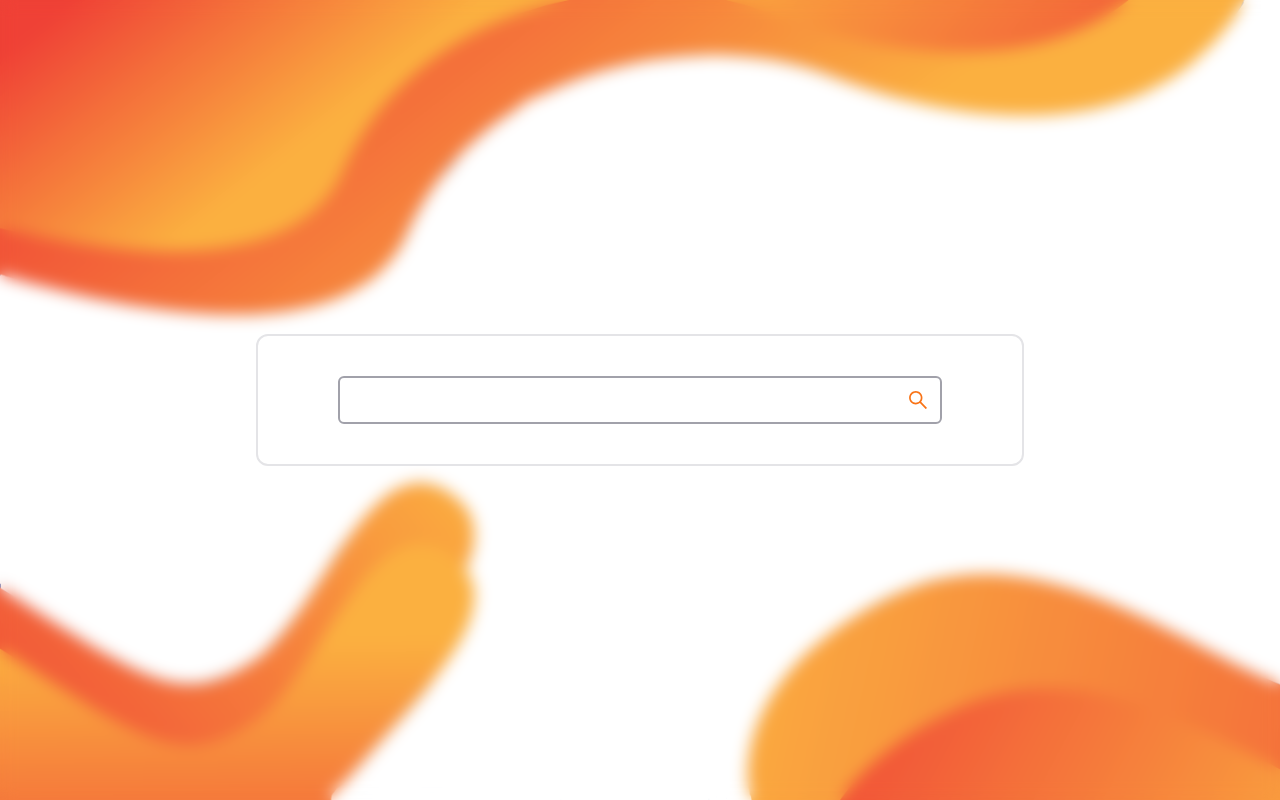
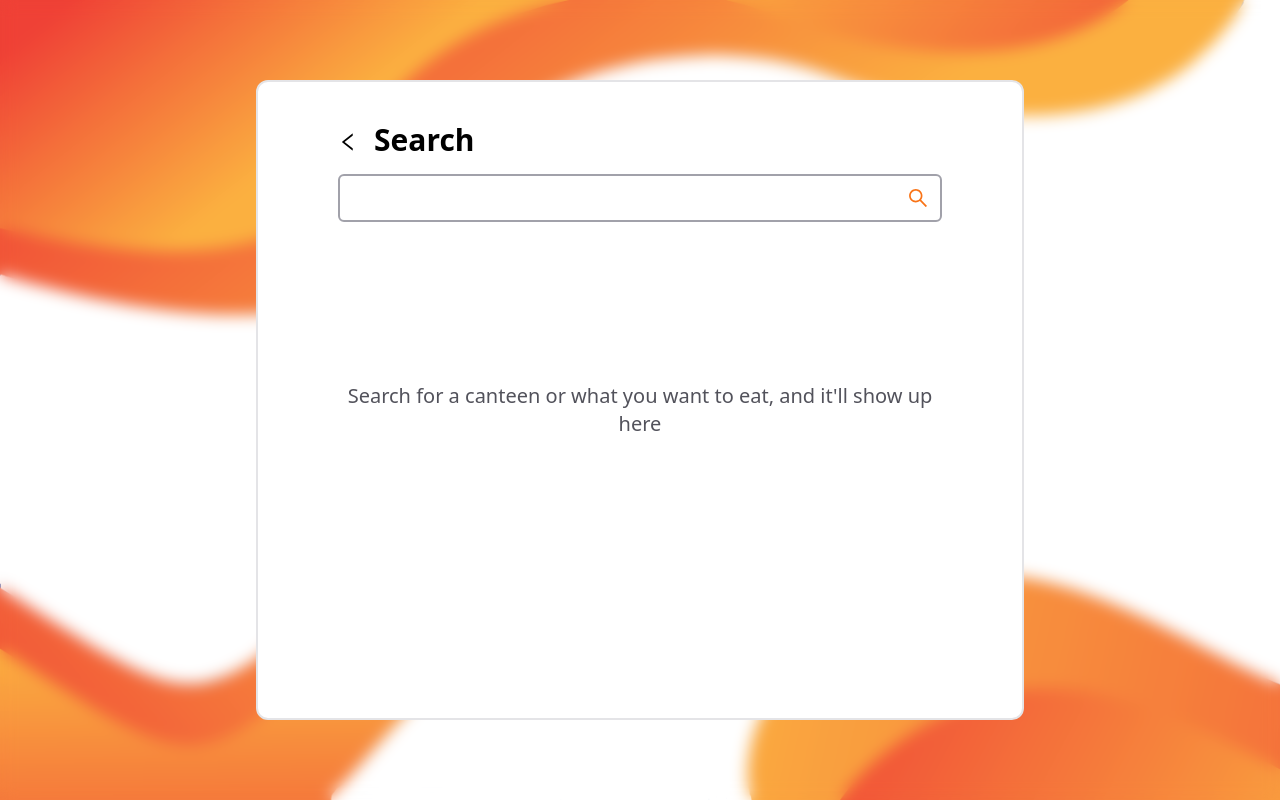
Before and after one commit to skadewdl3/broke-foodie, a Vue app: page /search in a window 1280 px wide. Built offline with nearby package versions, Linux system fonts and the light colour scheme.

Commit message:
Improved search UI

```diff
--- a/package.json
+++ b/package.json
@@ -14,6 +14,7 @@
     "fastest-levenshtein": "^1.0.16",
     "stylus": "^0.59.0",
     "stylus-loader": "^7.1.0",
+    "vite-plugin-string-replace": "^1.1.0",
     "vue": "^3.2.45",
     "vue-router": "^4.1.6",
     "vuex": "^4.1.0"
--- /dev/null
+++ b/src/components/LoadingSpinner.vue
@@ -0,0 +1,49 @@
+<script setup></script>
+
+<template>
+  <div class="lds-ring">
+    <div></div>
+    <div></div>
+    <div></div>
+    <div></div>
+  </div>
+</template>
+
+<style scoped>
+.lds-ring {
+  display: inline-block;
+  position: relative;
+  width: 80px;
+  height: 80px;
+}
+.lds-ring div {
+  box-sizing: border-box;
+  display: block;
+  position: absolute;
+  width: 64px;
+  height: 64px;
+  margin: 8px;
+  border: 8px solid  rgb(249 115 22);
+  border-radius: 50%;
+  animation: lds-ring 1.2s cubic-bezier(0.5, 0, 0.5, 1) infinite;
+  border-color:  rgb(249 115 22) transparent transparent transparent;
+}
+.lds-ring div:nth-child(1) {
+  animation-delay: -0.45s;
+}
+.lds-ring div:nth-child(2) {
+  animation-delay: -0.3s;
+}
+.lds-ring div:nth-child(3) {
+  animation-delay: -0.15s;
+}
+@keyframes lds-ring {
+  0% {
+    transform: rotate(0deg);
+  }
+  100% {
+    transform: rotate(360deg);
+  }
+}
+
+</style>
--- a/src/main.js
+++ b/src/main.js
@@ -11,12 +11,23 @@ import './style.css'
 const store = createStore({
   state () {
     return {
-      searchText: ''
+      searchText: '',
+      canteens: [],
+      searching: false
     }
   },
   mutations: {
     updateSearchText (state, text) {
       state.searchText = text
+    },
+
+    updateCanteens (state, c) {
+      state.canteens = c
+    },
+
+
+    setSearching (state, s) {
+      state.searching = s
     }
   }
 })
--- a/src/pages/Home.vue
+++ b/src/pages/Home.vue
@@ -1,46 +1,74 @@
 <script setup>
-import { ref } from 'vue';
+import { ref } from "vue";
 import { useRouter } from "vue-router";
 import { useStore } from "vuex";
-import { SearchOutlined } from '@ant-design/icons-vue';
+import { SearchOutlined } from "@ant-design/icons-vue";
 
 const router = useRouter();
 const store = useStore();
 let hovered = ref(false);
 let focused = ref(false);
-let searchText = ref('')
-const props = defineProps(['updateSearchText'])
+let searchText = ref("");
+const props = defineProps(["updateSearchText"]);
 
 const search = () => {
-  store.commit('updateSearchText', searchText)
-  router.push({ name: "Search" })
-}
+  const url = "%BASE_URL%";
+  console.log("using: ", url);
+  store.commit("updateSearchText", searchText);
+  store.commit('setSearching', true)
+  router.push({ name: "Search" });
+};
 
 const setHovered = (val) => {
-  if (focused.value) return
-  hovered.value = val
-}
+  if (focused.value) return;
+  hovered.value = val;
+};
 
 const setFocused = (val) => {
   if (val) {
     focused.value = true;
     hovered.value = true;
-  }
-  else {
+  } else {
     focused.value = false;
     hovered.value = false;
   }
-}
-
+};
 </script>
 
 <template>
-  <div class="home w-screen h-screen grid place-content-center">
+  <div class="home w-screen h-screen grid place-content-center relative">
+    <div class="logo text-3xl absolute top-0 left-0 p-4">
+      <span class="font-bold">Broke</span>
+      <span class="italic text-white">foodie</span>
+    </div>
     <div class="cta-container">
-      <h1 class="text-5xl">Find healthy Canteens, <span class="text-orange-500 italic">fast.</span></h1>
-      <div class="search-container relative flex mt-10" @focusin="setFocused(true)" @focusout="setFocused(false)" @mouseover="setHovered(true)" @mouseout="setHovered(false)">
-        <input type="text" v-model="searchText" class="search-input rounded-md px-4 py-2 text-lg w-full border-2 border-solid" placeholder="What do you want to eat?" :class="{'border-orange-500': hovered, 'border-zinc-400': !hovered}"/>
-        <button @click="search" class="search-button absolute top-1/2 right-0 w-12 px-2.5 py-2.5 text-xl grid cursor-pointer" :class="{' bg-orange-500  border-orange-500 text-white py-3.5 rounded-none rounded-r-lg': hovered, ' text-orange-500 text-xl': !hovered, '': focused}">
+      <h1 class="text-5xl">
+        Find healthy Canteens, <span class="text-orange-500 italic">fast.</span>
+      </h1>
+      <div
+        class="search-container relative flex mt-10"
+        @focusin="setFocused(true)"
+        @focusout="setFocused(false)"
+        @mouseover="setHovered(true)"
+        @mouseout="setHovered(false)"
+      >
+        <input
+          type="text"
+          v-model="searchText"
+          class="search-input rounded-md px-4 py-2 text-lg w-full border-2 border-solid"
+          placeholder="What do you want to eat?"
+          :class="{ 'border-orange-500': hovered, 'border-zinc-400': !hovered }"
+        />
+        <button
+          @click="search"
+          class="search-button absolute top-1/2 right-0 w-12 px-2.5 py-2.5 text-xl grid cursor-pointer"
+          :class="{
+            ' bg-orange-500  border-orange-500 text-white py-3.5 rounded-none rounded-r-lg':
+              hovered,
+            ' text-orange-500 text-xl': !hovered,
+            '': focused,
+          }"
+        >
           <SearchOutlined />
         </button>
       </div>
--- a/src/pages/Search.vue
+++ b/src/pages/Search.vue
@@ -1,62 +1,142 @@
 <script setup>
-import { ref, watchEffect, onMounted } from 'vue'
+import { ref, watchEffect, onMounted, computed } from 'vue'
 import { useStore } from 'vuex'
-import axios from 'axios';
-import { SearchOutlined } from '@ant-design/icons-vue';
+import { useRouter } from 'vue-router'
+import axios from 'axios'
+import {
+  SearchOutlined,
+  RightOutlined,
+  LeftOutlined,
+} from '@ant-design/icons-vue'
+import LoadingSpinner from './../components/LoadingSpinner.vue'
 
 const store = useStore()
+const router = useRouter()
 const searchText = ref(store.state.searchText)
-let hovered = ref(false);
-let focused = ref(false);
+const canteens = ref([])
+const searching = computed(() => store.state.searching)
+let hovered = ref(false)
+let focused = ref(false)
 onMounted(async () => {
-  console.log('Hello World')
-  console.log(searchText.value)
-  if (!searchText.value) return;
-  const {data} = await axios.get(`http://localhost:5000/search-canteens/${searchText.value}`)
-  console.log(data)
+  if (!searchText.value) return
+  store.commit('setSearching', true)
+  const { data } = await axios.get(
+    `%BASE_URL%/search-canteens/${searchText.value}`
+  )
+  store.commit('setSearching', false);
+  store.commit('updateCanteens', data)
+  canteens.value = data.searchResults
 })
 
-const setHovered = (val) => {
+const setHovered = val => {
   if (focused.value) return
   hovered.value = val
 }
 
 const search = async () => {
-  const {data} = await axios.get(`http://localhost:5000/search-canteens/${searchText.value}`)
-  console.log(data)
+  const { data } = await axios.get(
+    `%BASE_URL%/search-canteens/${searchText.value}`
+  )
+  store.commit('setSearching', false)
+  store.commit('updateCanteens', data)
+  canteens.value = data.searchResults
 }
 
-const setFocused = (val) => {
+const setFocused = val => {
   if (val) {
-    focused.value = true;
-    hovered.value = true;
+    focused.value = true
+    hovered.value = true
+  } else {
+    focused.value = false
+    hovered.value = false
   }
-  else {
-    focused.value = false;
-    hovered.value = false;
-  }
+}
+
+const goHome = () => {
+  router.push({ name: 'Home' })
 }
 </script>
 
 <template>
-  <div class="search relative w-screen h-screen flex items-center justify-center">
-    <div class="search-content bg-white w-3/5 py-10 px-20 rounded-xl border-solid border-2 border-zinc-200">
-      <div class="search-container relative flex" @focusin="setFocused(true)" @focusout="setFocused(false)" @mouseover="setHovered(true)" @mouseout="setHovered(false)">
-        <input type="text" v-model="searchText" class="search-input rounded-md px-4 py-2 text-lg w-full border-2 border-solid" :placeholder="searchText" :class="{'border-orange-500': hovered, 'border-zinc-400': !hovered}"/>
-        <button @click="search" class="search-button absolute top-1/2 right-0 w-12 px-2.5 py-2.5 text-xl grid cursor-pointer" :class="{' bg-orange-500  border-orange-500 text-white py-3.5 rounded-none rounded-r-lg': hovered, ' text-orange-500 text-xl': !hovered, '': focused}">
+  <div
+    class="search relative w-screen h-screen flex items-center justify-center"
+  >
+    <div
+      class="search-content bg-white w-3/5 min-h-[80%] py-10 px-20 rounded-xl border-solid border-2 border-zinc-200"
+    >
+      <div class="flex items-center cursor-pointer" @click="goHome">
+        <LeftOutlined class="text-xl" />
+        <h2 class="text-3xl ml-4 font-bold text-black">Search</h2>
+      </div>
+
+      <div
+        class="search-container relative flex mt-4"
+        @focusin="setFocused(true)"
+        @focusout="setFocused(false)"
+        @mouseover="setHovered(true)"
+        @mouseout="setHovered(false)"
+      >
+        <input
+          type="text"
+          v-model="searchText"
+          class="search-input rounded-md px-4 py-2 text-lg w-full border-2 border-solid"
+          :placeholder="searchText"
+          :class="{ 'border-orange-500': hovered, 'border-zinc-400': !hovered }"
+        />
+        <button
+          @click="search"
+          class="search-button absolute top-1/2 right-0 w-12 px-2.5 py-2.5 text-xl grid cursor-pointer"
+          :class="{
+            ' bg-orange-500  border-orange-500 text-white py-3.5 rounded-none rounded-r-lg':
+              hovered,
+            ' text-orange-500 text-xl': !hovered,
+            '': focused,
+          }"
+        >
           <SearchOutlined />
         </button>
       </div>
+
+      <div
+        class="search-results"
+        v-if="canteens.length != 0 && !searching"
+      >
+        <div
+          v-for="(c, index) in canteens"
+          :key="index"
+          class="search-result w-full"
+        >
+          <div
+            class="search-result w-full rounded-lg flex justify-between px-2 cursor-pointer"
+          >
+            <span class="text-xl my-2 py-2">{{ c.name }}</span>
+            <button><RightOutlined /></button>
+          </div>
+          <div
+            v-if="index < canteens.length - 1"
+            class="separator w-[97%] mx-auto h-0.5 bg-zinc-200 rounded-full"
+          ></div>
+        </div>
+      </div>
+      <div
+        v-if="canteens.length == 0 && !searching"
+        class="text-center mt-40"
+      >
+        <span class="text-xl text-zinc-600"
+          >Search for a canteen or what you want to eat, and it'll show up
+          here</span
+        >
+      </div>
+      <div
+        v-if="searching"
+        class="loading-spinner flex items-center justify-center mt-40"
+      >
+        <LoadingSpinner />
+      </div>
     </div>
-    <div class="search-blur absolute top-0 left-0 w-screen h-screen">
-    </div>
-
-
-
-
+    <div class="search-blur absolute top-0 left-0 w-screen h-screen"></div>
   </div>
 </template>
-
 
 <style lang="stylus">
 .search
--- a/vite.config.js
+++ b/vite.config.js
@@ -1,7 +1,20 @@
 import { defineConfig } from 'vite'
 import vue from '@vitejs/plugin-vue'
+import StringReplace from 'vite-plugin-string-replace'
 
 // https://vitejs.dev/config/
+
+let devEnv = process.env.NODE_ENV == 'development' ? true : false
+
 export default defineConfig({
-  plugins: [vue()],
+  plugins: [
+    vue(),
+    StringReplace([
+            {
+                search: '%BASE_URL%',
+                replace: devEnv == 'production' ? 'http://localhost:5000' : 'https://broke-foodie-3ym2.vercel.app',
+
+            },
+        ])
+  ],
 })
```
Also changed, not shown: 2 other files (tests, documents, lock files or other folders).
